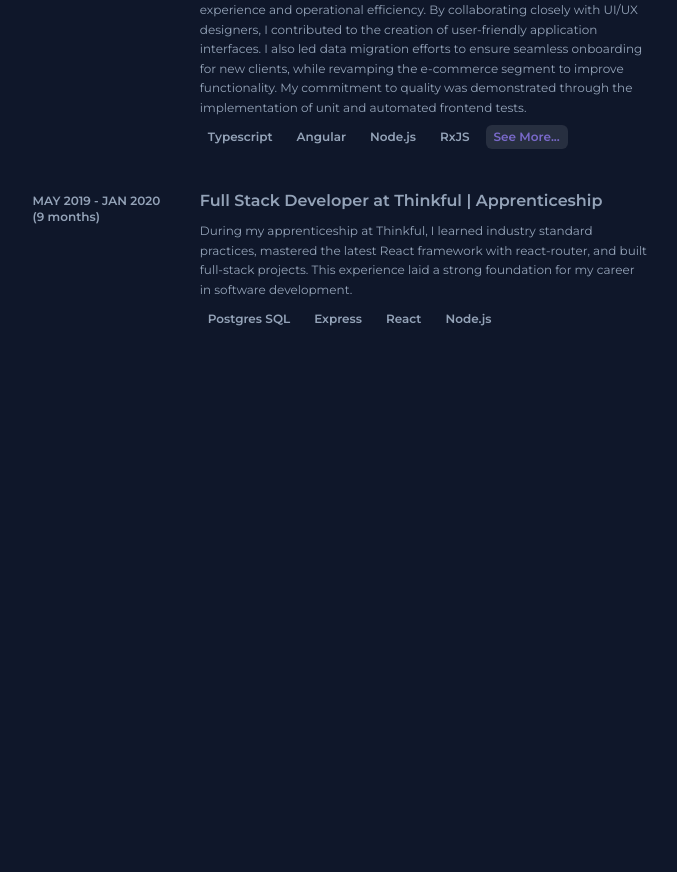
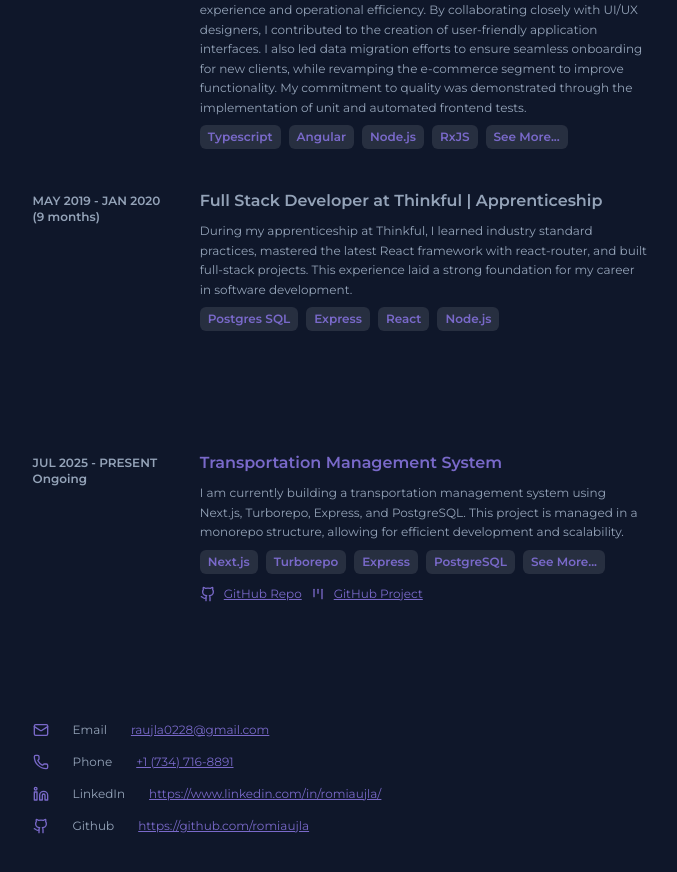
Before and after one commit to romiaujla/portfolio-2025, a React (Vite) app: page / in a window 1280 px wide. Shown: the part 940-1812 px from the top of the page, without its empty margins (505-1182 px from the left). Before the commit the page ends 1711 px from the top, so only its background shows below. Built offline with nearby package versions, Linux system fonts and the light colour scheme.

Commit message:
Added information about projects and contacts

```diff
--- a/src/components/TechnologyList.tsx
+++ b/src/components/TechnologyList.tsx
@@ -15,7 +15,10 @@ export const TechnologyList = ({
     <ul className="flex flex-wrap gap-2 mt-2">
       {displayedTechnologies.map((technology) => (
         <li key={technology}>
-          <TechnologyTag technology={technology} />
+          <TechnologyTag
+            technology={technology}
+            className="text-primary bg-primary-foreground/10"
+          />
         </li>
       ))}
       {technologies.length > 4 && (
--- a/src/pages/Contact.tsx
+++ b/src/pages/Contact.tsx
@@ -1,9 +1,61 @@
+import { Github, Linkedin, Mail, Phone } from "lucide-react";
+
+interface ContactItem {
+  label: string;
+  value: string;
+  link: string;
+  icon: React.ReactNode;
+}
+
 export const Contact = () => {
+  const contactList: Array<ContactItem> = [
+    {
+      label: "Email",
+      value: "raujla0228@gmail.com",
+      link: "mailto:raujla0228@gmail.com",
+      icon: <Mail className="w-4 h-4" />,
+    },
+    {
+      label: "Phone",
+      value: "+1 (734) 716-8891",
+      link: "tel:+17347168891",
+      icon: <Phone className="w-4 h-4" />,
+    },
+    {
+      label: "LinkedIn",
+      value: "https://www.linkedin.com/in/romiaujla/",
+      link: "https://www.linkedin.com/in/romiaujla/",
+      icon: <Linkedin className="w-4 h-4" />,
+    },
+    {
+      label: "Github",
+      value: "https://github.com/romiaujla",
+      link: "https://github.com/romiaujla",
+      icon: <Github className="w-4 h-4" />,
+    },
+  ];
+
   return (
     <section className="text-left py-10 lg:py-20" id="contact">
       <h3 className="text-primary font-semibold mb-4 sticky top-0 z-10 lg:hidden px-10 py-4 bg-primary/10">
         CONTACT
       </h3>
+      <div className="flex flex-col gap-4 px-10 lg:px-0">
+        {contactList.map((contact) => (
+          <div className="flex flex-row gap-6 items-center">
+            <div className="w-4 h-4 text-primary ">{contact.icon}</div>
+            <div className="text-xs">{contact.label}</div>
+            <a
+              href={contact.link}
+              target="_blank"
+              rel="noopener noreferrer"
+              className="text-xs text-primary transition-colors underline flex items-center gap-2"
+            >
+              {contact.value}
+            </a>
+          </div>
+        ))}
+      </div>
     </section>
   );
 };
--- a/src/pages/Experience.tsx
+++ b/src/pages/Experience.tsx
@@ -1,42 +1,30 @@
 import { TechnologyList } from "../components/TechnologyList";
 
+interface ExperienceItem {
+  company: string;
+  role: string;
+  duration: string;
+  durationLabel: string;
+  description: string;
+  technologies: Array<string>;
+  companyLink?: string;
+}
+
 const Experience = () => {
-  return (
-    <section className="text-left py-10 lg:py-20" id="experience">
-      <h3 className="text-primary font-semibold mb-4 sticky top-0 z-10 lg:hidden px-10 py-4 bg-primary/10">
-        EXPERIENCE
-      </h3>
-      <div className="flex flex-col gap-10">
-        <div className="flex flex-col lg:flex-row gap-4 px-10 lg:px-0">
-          <div className="lg:w-1/4 text-xs font-semibold mt-1">
-            <span className="block">NOV 2022 - JUL 2025</span>
-            <span className="block">(2 years 8 months)</span>
-          </div>
-          <div className="lg:w-[calc(100%-10rem)]">
-            <div className="flex flex-col gap-2 items-start">
-              <span className="text-base font-semibold">
-                Software Engineering Team Lead at{" "}
-                <a
-                  href="https://workd.com"
-                  target="_blank"
-                  rel="noopener noreferrer"
-                  className="text-primary transition-colors underline"
-                >
-                  Workd
-                </a>
-              </span>
-            </div>
-            <p className="text-xs mt-2 leading-relaxed">
-              At Workd, I played a pivotal role in driving CRM product
+  const experienceList: Array<ExperienceItem> = [
+    {
+      company: "Workd",
+      role: "Software Engineering Team Lead",
+      duration: "NOV 2022 - JUL 2025",
+      durationLabel: "(2 years 8 months)",
+      description: `At Workd, I played a pivotal role in driving CRM product
               development, which directly improved client satisfaction and met
               evolving business demands. My expertise in Typescript, Angular,
               Node.js, and SQL enabled me to create and maintain applications
               that enhanced system performance. Additionally, I designed RESTful
               APIs and integrated various third-party systems, ensuring seamless
-              interoperability and operational efficiency.
-            </p>
-            <TechnologyList
-              technologies={[
+              interoperability and operational efficiency.`,
+      technologies: [
         "Typescript",
         "Angular",
         "Node.js",
@@ -48,73 +36,82 @@ const Experience = () => {
         "Git",
         "CI/CD",
         "Bitbucket API",
-              ]}
-            />
-          </div>
-        </div>
-        <div className="flex flex-col lg:flex-row gap-4 px-10 lg:px-0">
-          <div className="lg:w-1/4 text-xs font-semibold mt-1">
-            <span className="block">FEB 2020 - NOV 2022</span>
-            <span className="block">(2 years 10 months)</span>
-          </div>
-          <div className="lg:w-[calc(100%-10rem)]">
-            <div className="flex flex-col gap-2 items-start">
-              <span className="text-base font-semibold">
-                Software Engineer at{" "}
-                <a
-                  href="https://workd.com"
-                  target="_blank"
-                  rel="noopener noreferrer"
-                  className="text-primary transition-colors underline"
-                >
-                  Workd
-                </a>
-              </span>
-            </div>
-            <p className="text-xs mt-2 leading-relaxed">
-              In my role as a Software Engineer at Workd, I focused on enhancing
+      ],
+      companyLink: "https://workd.com",
+    },
+    {
+      company: "Workd",
+      role: "Software Engineer",
+      duration: "FEB 2020 - NOV 2022",
+      durationLabel: "(2 years 10 months)",
+      description: `In my role as a Software Engineer at Workd, I focused on enhancing
               user experience and operational efficiency. By collaborating
               closely with UI/UX designers, I contributed to the creation of
               user-friendly application interfaces. I also led data migration
               efforts to ensure seamless onboarding for new clients, while
               revamping the e-commerce segment to improve functionality. My
               commitment to quality was demonstrated through the implementation
-              of unit and automated frontend tests.
-            </p>
-            <TechnologyList
-              technologies={[
+              of unit and automated frontend tests.`,
+      technologies: [
         "Typescript",
         "Angular",
         "Node.js",
         "RxJS",
         "Git",
         "CI/CD",
-              ]}
-            />
-          </div>
-        </div>
+      ],
+      companyLink: "https://workd.com",
+    },
+    {
+      company: "Thinkful | Apprenticeship",
+      role: "Full Stack Developer",
+      duration: "MAY 2019 - JAN 2020",
+      durationLabel: "(9 months)",
+      description: `During my apprenticeship at Thinkful, I learned industry standard
+              practices, mastered the latest React framework with react-router,
+              and built full-stack projects. This experience laid a strong
+              foundation for my career in software development.`,
+      technologies: ["Postgres SQL", "Express", "React", "Node.js"],
+    },
+  ];
+
+  return (
+    <section className="text-left py-10 lg:py-20" id="experience">
+      <h3 className="text-primary font-semibold mb-4 sticky top-0 z-10 lg:hidden px-10 py-4 bg-primary/10">
+        EXPERIENCE
+      </h3>
+      <div className="flex flex-col gap-10">
+        {experienceList.map((experience) => (
           <div className="flex flex-col lg:flex-row gap-4 px-10 lg:px-0">
             <div className="lg:w-1/4 text-xs font-semibold mt-1">
-            <span className="block">MAY 2019 - JAN 2020</span>
-            <span className="block">(9 months)</span>
+              <span className="block">{experience.duration}</span>
+              <span className="block">{experience.durationLabel}</span>
             </div>
             <div className="lg:w-[calc(100%-10rem)]">
               <div className="flex flex-col gap-2 items-start">
                 <span className="text-base font-semibold">
-                Full Stack Developer at Thinkful | Apprenticeship
+                  {experience.role} at{" "}
+                  {experience.companyLink != null ? (
+                    <a
+                      href={experience.companyLink}
+                      target="_blank"
+                      rel="noopener noreferrer"
+                      className="text-primary transition-colors underline"
+                    >
+                      {experience.company}
+                    </a>
+                  ) : (
+                    experience.company
+                  )}
                 </span>
               </div>
               <p className="text-xs mt-2 leading-relaxed">
-              During my apprenticeship at Thinkful, I learned industry standard
-              practices, mastered the latest React framework with react-router,
-              and built full-stack projects. This experience laid a strong
-              foundation for my career in software development.
+                {experience.description}
               </p>
-            <TechnologyList
-              technologies={["Postgres SQL", "Express", "React", "Node.js"]}
-            />
+              <TechnologyList technologies={experience.technologies} />
             </div>
           </div>
+        ))}
       </div>
     </section>
   );
--- a/src/pages/Projects.tsx
+++ b/src/pages/Projects.tsx
@@ -1,9 +1,95 @@
+import { Github, Globe, Kanban } from "lucide-react";
+import { TechnologyList } from "../components/TechnologyList";
+
+interface ProjectItem {
+  title: string;
+  description: string;
+  technologies: Array<string>;
+  duration: string;
+  durationLabel: string;
+  githubRepoLink?: string;
+  githubProjectLink?: string;
+  liveDemoLink?: string;
+}
+
 export const Projects = () => {
+  const projects: Array<ProjectItem> = [
+    {
+      title: "Transportation Management System",
+      description: `I am currently building a transportation management system using
+              Next.js, Turborepo, Express, and PostgreSQL. This project is
+              managed in a monorepo structure, allowing for efficient
+              development and scalability.`,
+      technologies: [
+        "Next.js",
+        "Turborepo",
+        "Express",
+        "PostgreSQL",
+        "Typscript",
+        "Github CI/CD",
+        "Docker",
+      ],
+      duration: "JUL 2025 - PRESENT",
+      durationLabel: "Ongoing",
+      githubRepoLink: "https://github.com/romiaujla/dxb-tm",
+      githubProjectLink: "https://github.com/users/romiaujla/projects/8",
+    },
+  ];
   return (
-    <section className="text-left py-10 lg:py-20" id="projects">
+    <section className="text-left py-10" id="projects">
       <h3 className="text-primary font-semibold mb-4 sticky top-0 z-10 lg:hidden px-10 py-4 bg-primary/10">
         PROJECTS
       </h3>
+      <div className="flex flex-col gap-4">
+        {projects.map((project) => (
+          <div className="flex flex-col lg:flex-row gap-4 px-10 lg:px-0">
+            <div className="lg:w-1/4 text-xs font-semibold mt-1">
+              <span className="block">{project.duration}</span>
+              <span className="block">{project.durationLabel}</span>
+            </div>
+            <div className="lg:w-[calc(100%-10rem)]">
+              <h4 className="text-primary font-semibold">{project.title}</h4>
+              <p className="text-xs mt-2 leading-relaxed">
+                {project.description}
+              </p>
+              <TechnologyList technologies={project.technologies} />
+              <div className="text-xs flex flex-row gap-2 mt-3">
+                {project.githubRepoLink != null && (
+                  <a
+                    href={project.githubRepoLink}
+                    target="_blank"
+                    rel="noopener noreferrer"
+                    className="text-primary transition-colors underline flex items-center gap-2"
+                  >
+                    <Github className="w-4 h-4" /> GitHub Repo
+                  </a>
+                )}
+                {project.githubProjectLink != null && (
+                  <a
+                    href={project.githubProjectLink}
+                    target="_blank"
+                    rel="noopener noreferrer"
+                    className="text-primary transition-colors underline flex items-center gap-2"
+                  >
+                    <Kanban className="w-4 h-4" />
+                    GitHub Project
+                  </a>
+                )}
+                {project.liveDemoLink != null && (
+                  <a
+                    href={project.liveDemoLink}
+                    target="_blank"
+                    rel="noopener noreferrer"
+                    className="text-primary transition-colors underline flex items-center gap-2"
+                  >
+                    <Globe className="w-4 h-4" /> Live Demo
+                  </a>
+                )}
+              </div>
+            </div>
+          </div>
+        ))}
+      </div>
     </section>
   );
 };
```
Lines whose indentation alone changed are shown as unchanged.
